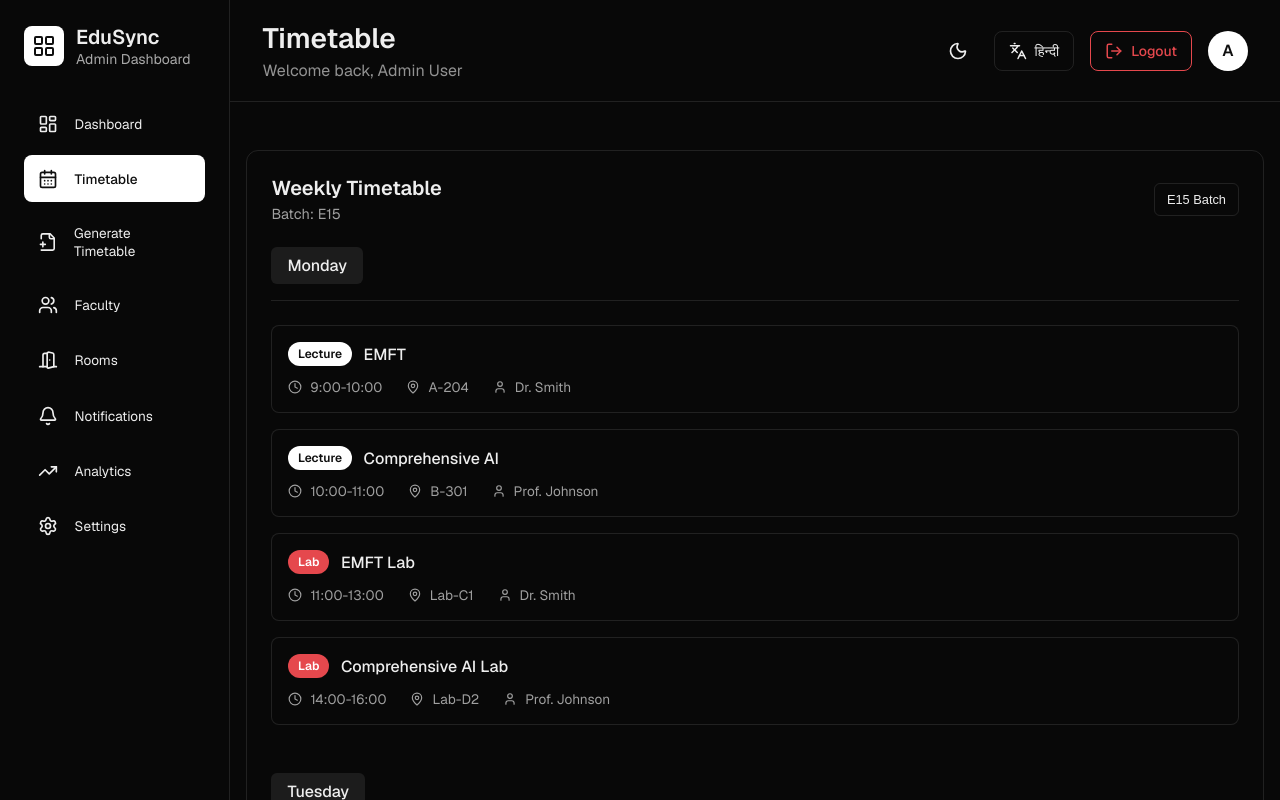
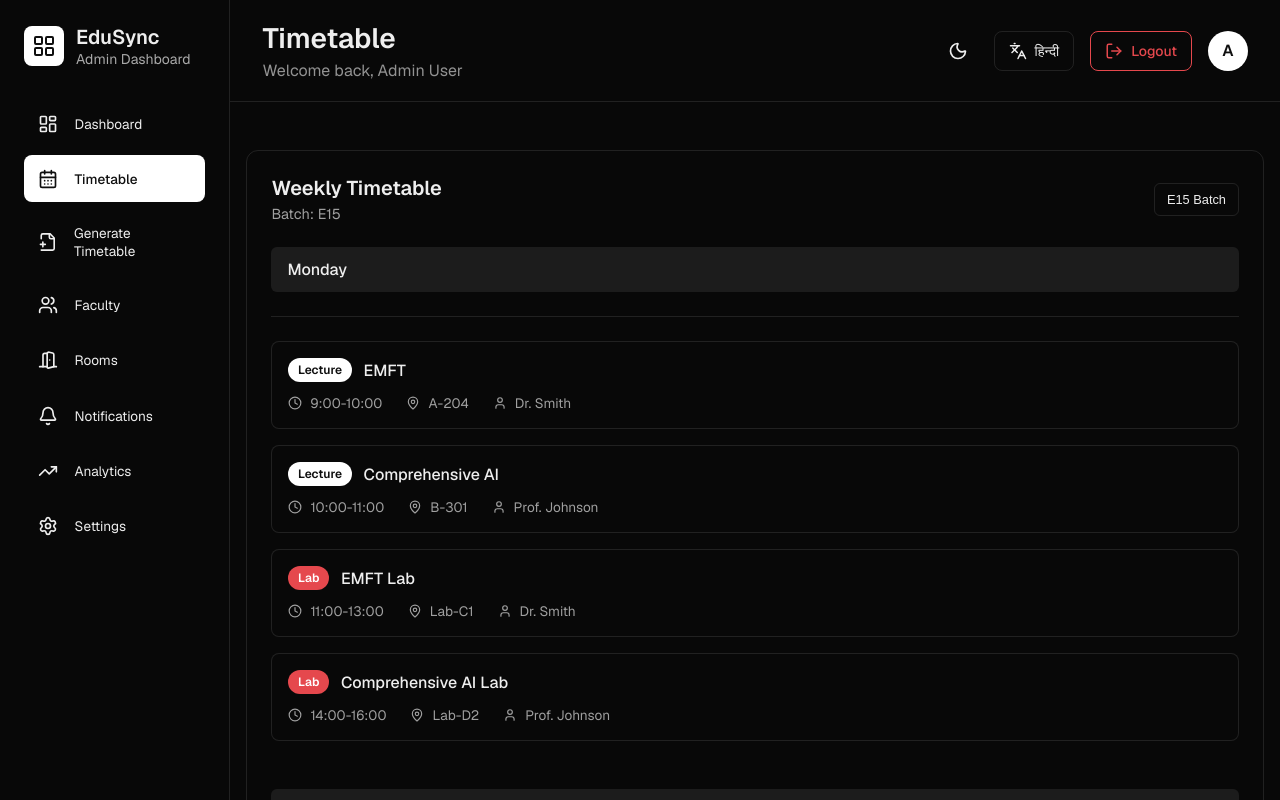
Before and after one commit to Shourya523/EduSch-Frontend, a React (Vite) app: page /timetable in a window 1280 px wide. Shown: the top 800 px of the page. Built offline with nearby package versions, Linux system fonts and the light colour scheme.

Commit message:
fixing day bug

```diff
--- a/src/Pages/timetable.css
+++ b/src/Pages/timetable.css
@@ -65,14 +65,15 @@
     padding-bottom: 0;
 }
 
+/* UPDATED: Day heading styles */
 .day-section h3 {
     font-weight: 500;
     font-size: 1rem;
-    margin: 0 0 1rem 0;
-    background-color: var(--btn-dark); /* Grey background for day name */
-    padding: 0.5rem 1rem;
-    border-radius: 6px;
-    display: inline-block; /* Fit content width */
+    margin: 0 0 1.5rem 0; /* Adjusted margin */
+    background-color: var(--btn-dark); /* Grey background */
+    padding: 0.75rem 1rem;
+    border-radius: 6px; /* Keeps the heading contained */
+    /* REMOVED: display: inline-block; to allow it to be a full-width block */
 }
 
 .entries-container {
```
